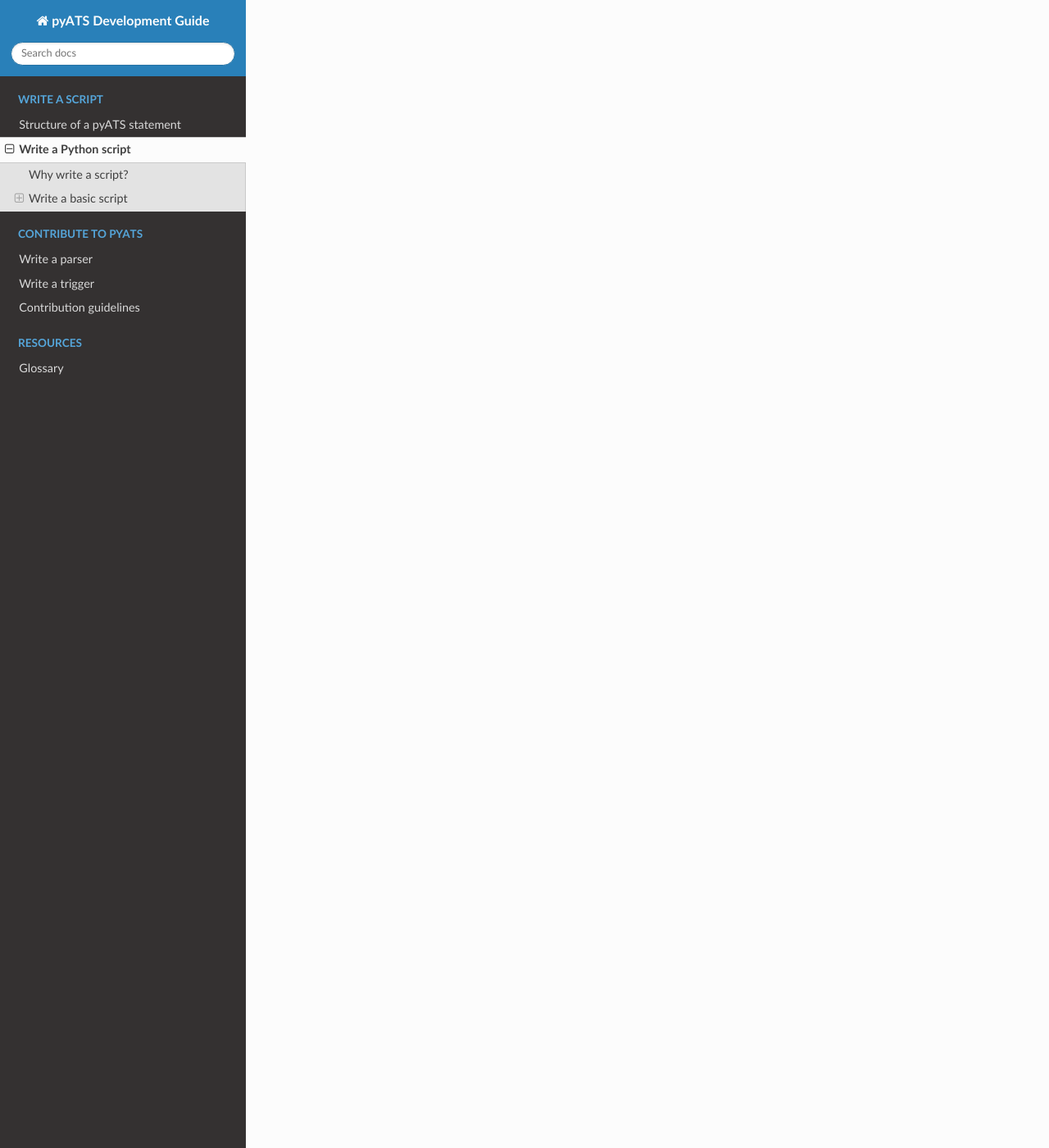
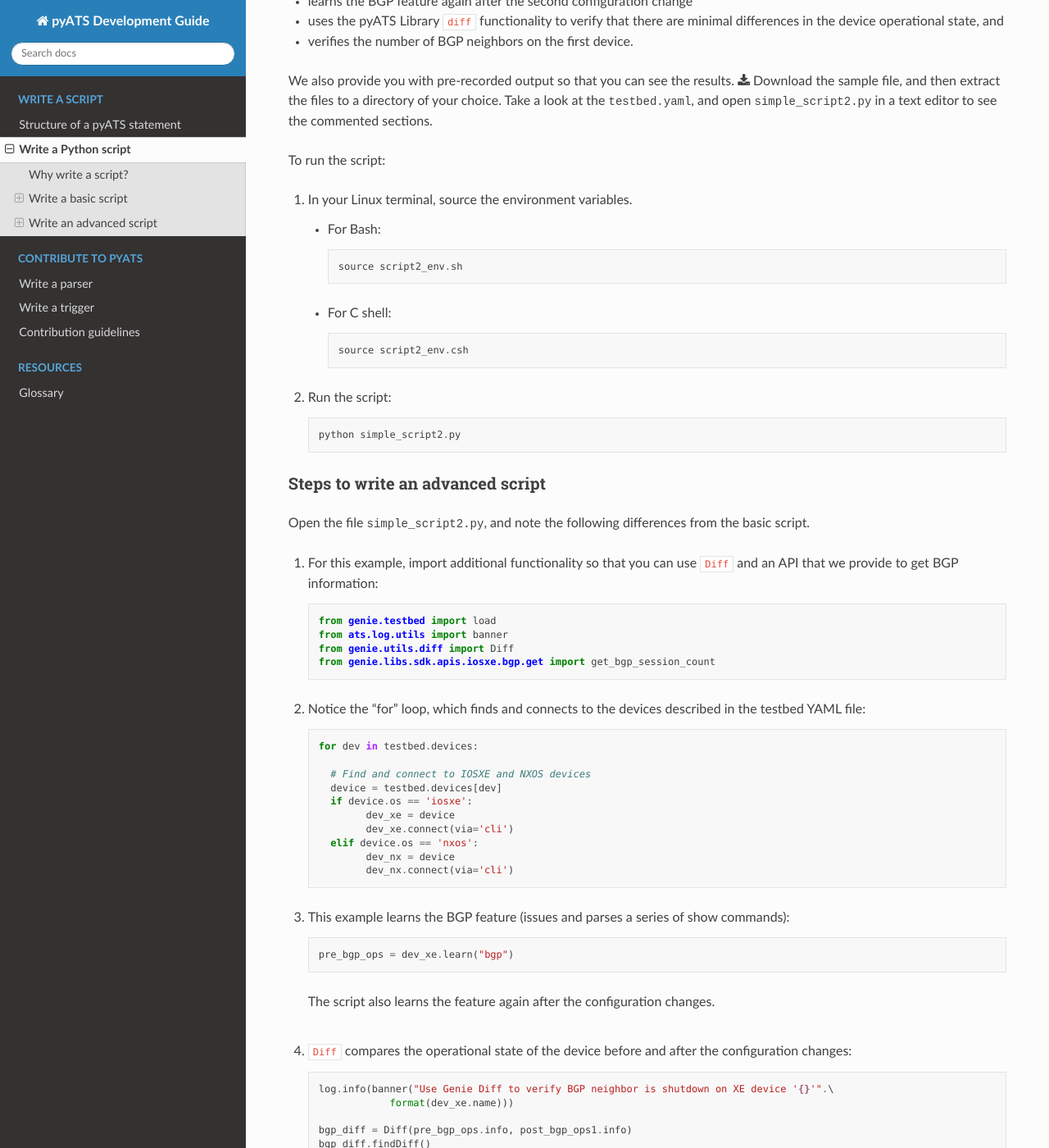
Before and after one commit to CiscoTestAutomation/getting-started, a Sphinx documentation site: the page built from source/writescripts/writepythonscript.rst, in a window 1280 px wide and 1400 px high, scrolled down 3868 px. Shown: the whole window at 82% size. Built offline with Sphinx 7.4.7 and the Read the Docs theme 2.0.0, drawn with Linux system fonts in a browser that asks for light colours; some of the changed text lies outside the part shown.

Commit message:
Drafted last section about advanced script.

```diff
--- a/source/writescripts/writepythonscript.rst
+++ b/source/writescripts/writepythonscript.rst
@@ -52,8 +51,9 @@
 
 #. Run the script::
 
-    python3 simple_script1.py
+    python simple_script1.py
 
+.. _steps-write-script:
 
 Steps to write a basic script
 ^^^^^^^^^^^^^^^^^^^^^^^^^^^^^
@@ -151,8 +151,107 @@
 
 And there you have it!
 
+Write an advanced script
+------------------------
+
+Sample script - advanced
+^^^^^^^^^^^^^^^^^^^^^^^^
+We provide you with an example of a commented script that:
+
+* connects to two devices
+* gets the number of established BGP neighbors on the first device
+* learns the BGP feature on the first device
+* shuts down the BGP neighbor on the first device
+* learns the BGP feature again after the configuration change
+* uses the |library| ``diff`` functionality to verify that the BGP neighbor is down
+* restores the BGP neighbor
+* learns the BGP feature again after the second configuration change
+* uses the |library| ``diff`` functionality to verify that there are minimal differences in the device operational state, and
+* verifies the number of BGP neighbors on the first device.
+
+We also provide you with pre-recorded output so that you can see the results. :download:`Download the sample <simple_script2.zip>` file, and then extract the files to a directory of your choice. Take a look at the :monospace:`testbed.yaml`, and open :monospace:`simple_script2.py` in a text editor to see the commented sections.
+
+To run the script:
+
+#. In your Linux terminal, source the environment variables.
+
+   * For Bash::
+
+      source script2_env.sh
+
+   * For C shell::
+
+      source script2_env.csh
+
+#. Run the script::
+
+    python simple_script2.py
+
+Steps to write an advanced script
+^^^^^^^^^^^^^^^^^^^^^^^^^^^^^^^^^
+Open the file :monospace:`simple_script2.py`, and note the following differences from the basic script.
+
+#. For this example, import additional functionality so that you can use ``Diff`` and an API that we provide to get BGP information:
+
+   .. code-block:: python
+
+    from genie.testbed import load
+    from ats.log.utils import banner
+    from genie.utils.diff import Diff
+    from genie.libs.sdk.apis.iosxe.bgp.get import get_bgp_session_count
+
+#. Notice the "for" loop, which finds and connects to the devices described in the testbed YAML file:
+
+   .. code-block:: python
+
+    for dev in testbed.devices:
+
+      # Find and connect to IOSXE and NXOS devices
+      device = testbed.devices[dev]
+      if device.os == 'iosxe':
+            dev_xe = device
+            dev_xe.connect(via='cli')
+      elif device.os == 'nxos':
+            dev_nx = device
+            dev_nx.connect(via='cli')
+
+#. This example learns the BGP feature (issues and parses a series of show commands):
+
+   .. code-block:: python
+
+    pre_bgp_ops = dev_xe.learn("bgp")
+
+   The script also learns the feature again after the configuration changes. |br| |br|
+
+#. ``Diff`` compares the operational state of the device before and after the configuration changes:
+
+   .. code-block:: python
+
+      log.info(banner("Use Genie Diff to verify BGP neighbor is shutdown on XE device '{}'".\
+                  format(dev_xe.name)))
+
+      bgp_diff = Diff(pre_bgp_ops.info, post_bgp_ops1.info)
+      bgp_diff.findDiff()
+      log.info("Genie Diffs observed, BGP neighbor is shutdown/missing:\n\n" + str(bgp_diff) + "\n")
+
+#. Use an API to get the BGP session count:
+
+   .. code-block:: python
+
+      log.info(banner("Verify number of established BGP neighbors on XE device '{}'".\
+                  format(dev_xe.name)))
+
+      curr_bgp_estab_nbrs = get_bgp_session_count(device=dev_xe, in_state='established')
+
+      if curr_bgp_estab_nbrs == orig_bgp_estab_nbrs:
+      log.info("\nPASS: Total number of established BGP neighbors is {}\n".\
+                  format(curr_bgp_estab_nbrs))
+      else:
+      log.error("\FAIL: Total number of established BGP neighbors is {}\n".\
+                  format(curr_bgp_estab_nbrs))
 
 See also...
 
 * `How the Python import works <https://docs.python.org/3/tutorial/modules.html?highlight=import>`_
-* :download:`Download the sample <simple_script1.zip>` file
+* :download:`Download the first sample <simple_script1.zip>` zip file
+* :download:`Download the second sample <simple_script2.zip>` zip file
```
Also changed, not shown: other parts of source/writescripts/writepythonscript.rst (+1 -2 lines), 1 other file.
